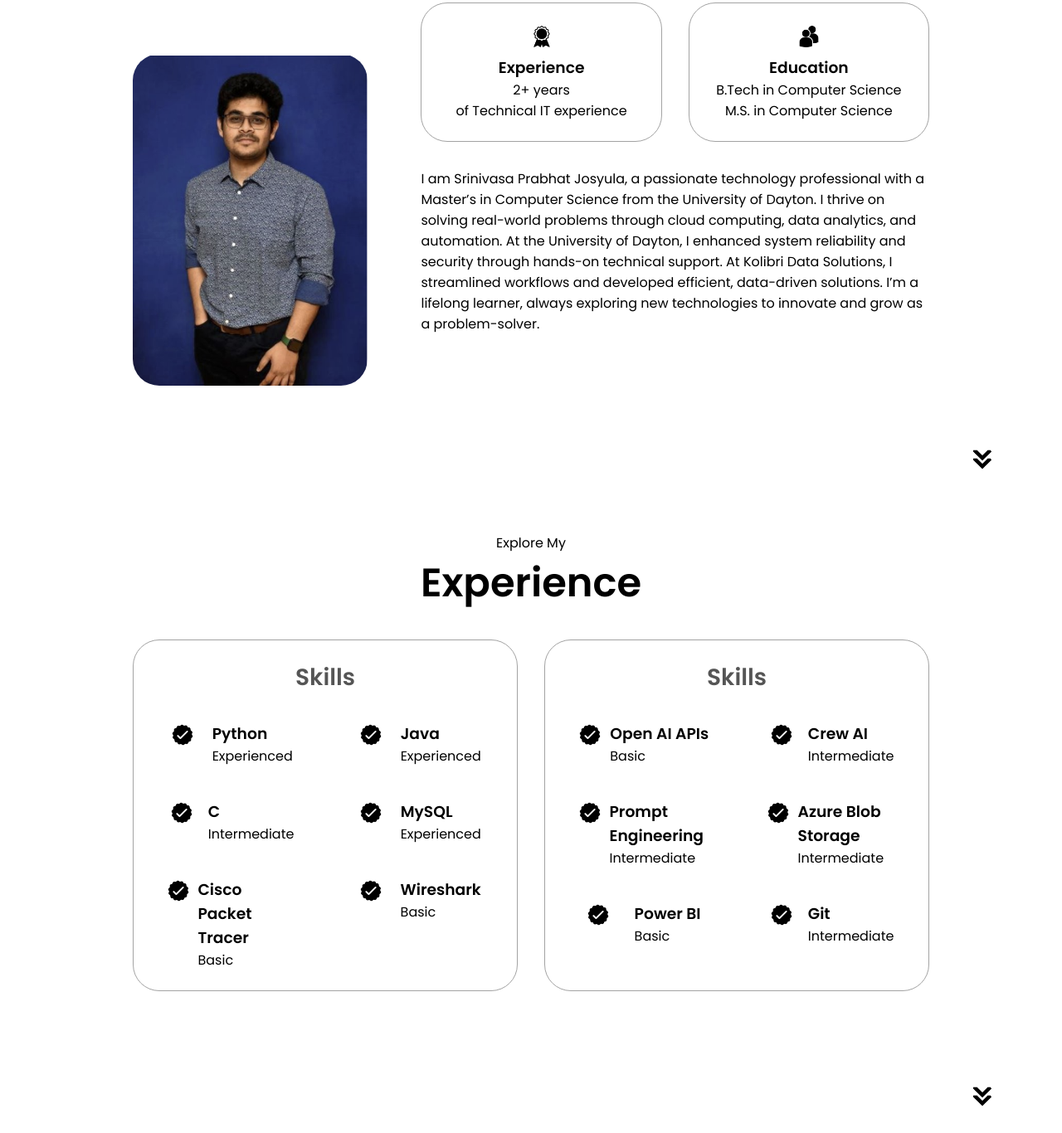
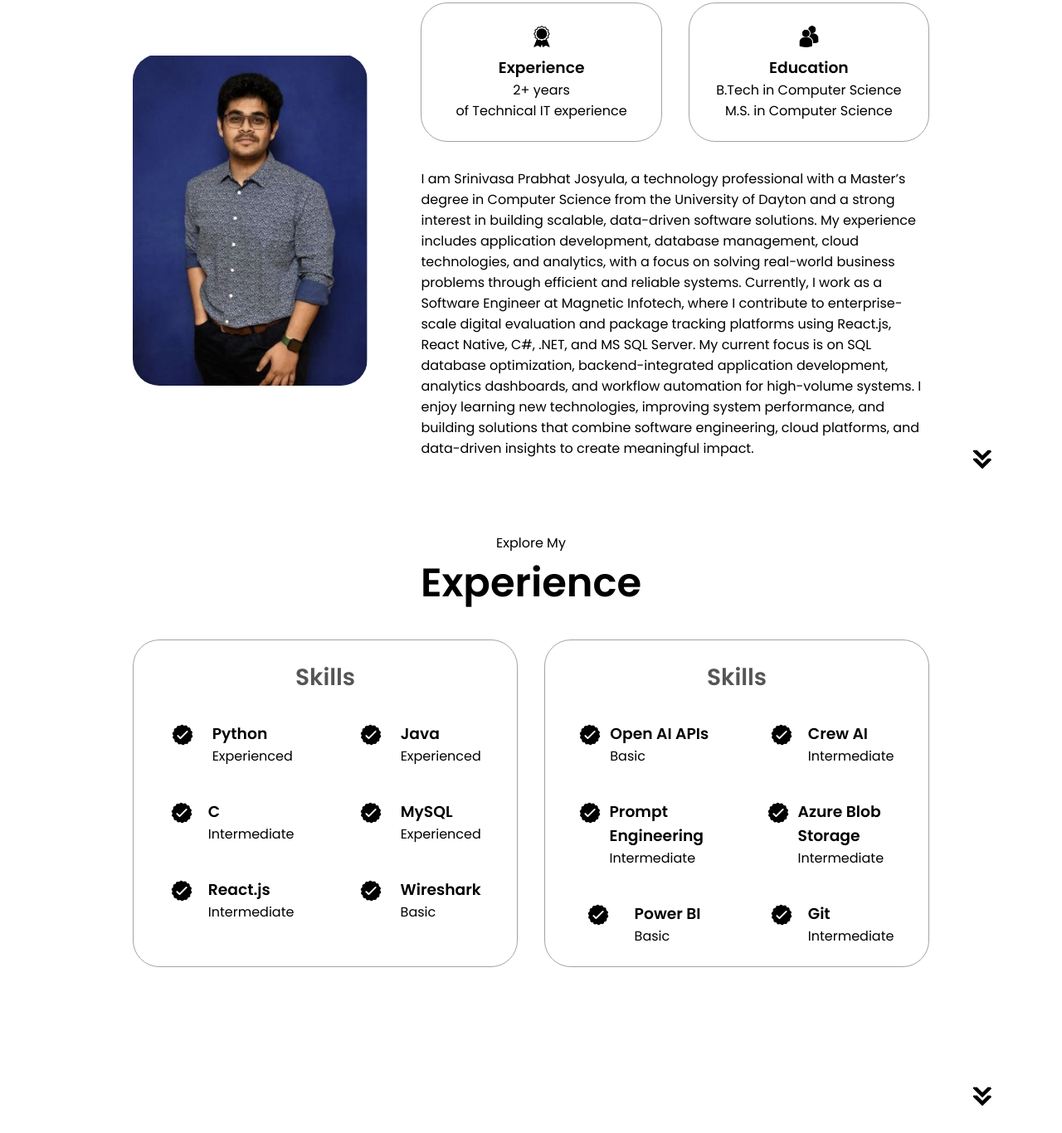
Before and after one commit to prabhatjosyula/portfolio, a plain HTML site: page index.html in a window 1280 px wide. Shown: the part 1054-2420 px from the top of the page at 83% size. Drawn offline with Linux system fonts and the light colour scheme.

Commit message:
Updated portfolio website

```diff
--- a/index.html
+++ b/index.html
@@ -42,7 +42,7 @@
         <div class="section__text">
             <p class="section__text__p1">Hello, I'm</p>
             <h1 class="title">Srinivasa Prabhat Josyula</h1>
-            <p class="section__text__p2">Master's Graduate in Computer Science</p>
+            <p class="section__text__p2">Software Engineer</p>
             <div class="btn-container">
                 <button class="btn btn-color-2" onclick="window.open('./assets/SrinivasaPrabhatJosyula.pdf')">Download CV</button>
                 <button class="btn btn-color-1" onclick="location.href='./#contact'">Contact Info</button>
@@ -77,7 +77,12 @@
                 </div>
                 <div class="text-container">
                     <p>
-                        I am Srinivasa Prabhat Josyula, a passionate technology professional with a Master’s in Computer Science from the University of Dayton. I thrive on solving real-world problems through cloud computing, data analytics, and automation. At the University of Dayton, I enhanced system reliability and security through hands-on technical support. At Kolibri Data Solutions, I streamlined workflows and developed efficient, data-driven solutions. I’m a lifelong learner, always exploring new technologies to innovate and grow as a problem-solver.
+                        I am Srinivasa Prabhat Josyula, a technology professional with a Master’s degree in Computer Science from the University of Dayton and a strong interest in building scalable, data-driven software solutions. My experience includes application development, database management, cloud technologies, and analytics, with a focus on solving real-world business problems through efficient and reliable systems.
+
+Currently, I work as a Software Engineer at Magnetic Infotech, where I contribute to enterprise-scale digital evaluation and package tracking platforms using React.js, React Native, C#, .NET, and MS SQL Server. My current focus is on SQL database optimization, backend-integrated application development, analytics dashboards, and workflow automation for high-volume systems.
+
+I enjoy learning new technologies, improving system performance, and building solutions that combine software engineering, cloud platforms, and data-driven insights to create meaningful impact.
+
                     </p>
                 </div>
             </div>
@@ -123,8 +128,8 @@
                         <article>
                             <img src="./assets/checkmark.png" alt="Experience icon" class="icon">
                             <div>
-                                <h3>Cisco Packet Tracer</h3>
-                                <p>Basic</p>
+                                <h3>React.js</h3>
+                                <p>Intermediate</p>
                             </div>
                         </article>
                         <article>
```
